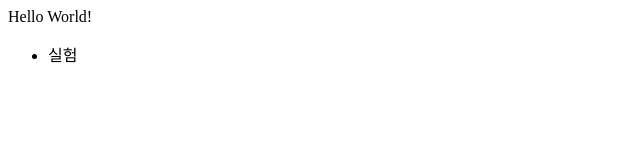
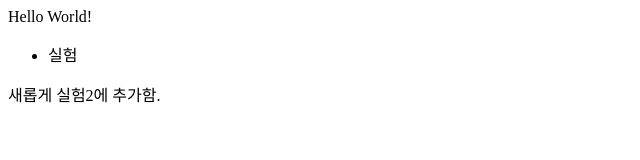
Before and after one commit to wooseok01/Test2, a plain HTML site: page index.html in a window 1280 px wide. Shown: the whole page, without its empty margins (0-640 px from the left). Drawn offline with Linux system fonts and the light colour scheme.

Commit message:
실험2 에서 div태그 추가

```diff
--- a/index.html
+++ b/index.html
@@ -9,5 +9,9 @@
 	<ul>
 		<li>실험</li>
 	</ul>
+
+	<div>
+		새롭게 실험2에 추가함.
+	</div>
 </body>
 </html>
```
